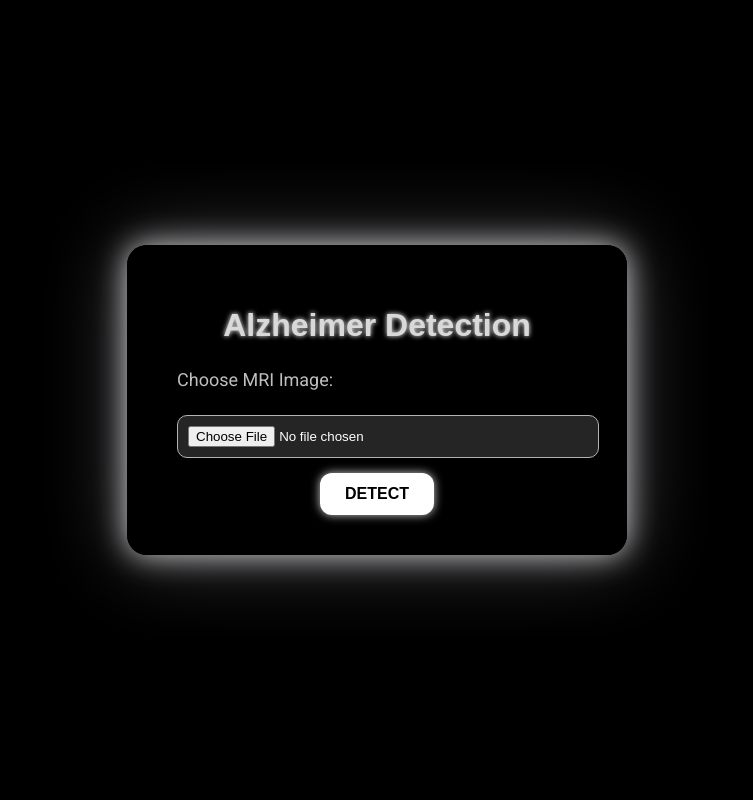
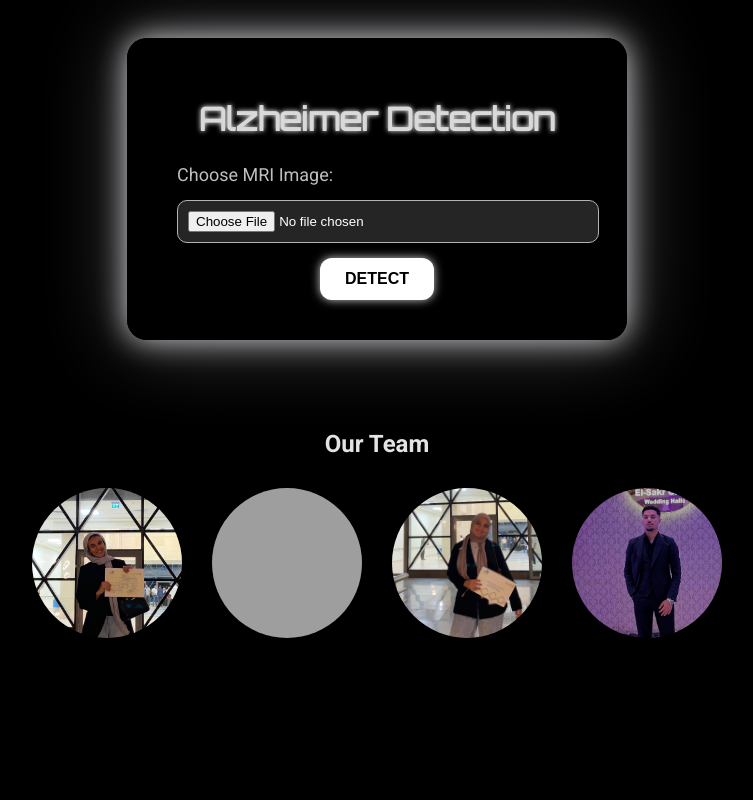
Before and after one commit to eman-sabry/alzheimer-prediction, a Flask app: page / in a window 1280 px wide. Shown: the whole page, without its empty margins (263-1016 px from the left). Run offline with Flask 3, Linux system fonts and the light colour scheme; grey boxes are pictures that could not be loaded.

Commit message:
add team section

```diff
--- a/static/style.css
+++ b/static/style.css
@@ -1,13 +1,15 @@
 
 body {
-    font-family: 'Roboto', sans-serif;
+  font-family: 'Roboto', sans-serif;
  background-color: #000000;
     display: flex;
+    fleX-direction: column;
     justify-content: center;
     align-items: center;
-    height: 100vh;
-    margin: 0;
+    padding-top: 30px;
+
     color: #e0e0e0;
+    overflow-y: scroll;
 }
 
 .container {
@@ -17,11 +19,13 @@
     box-shadow: 0 0 30px #cbcacc, 0 0 80px #504f53;
     text-align: center;
     width: 400px;
+    margin-bottom: 20px;
 
 }
 
 h1 {
-    font-family: 'Orbitron', sans-serif;
+     font-family: 'Orbitron',
+     sans-serif;
     color: #d9d9d9;
     margin-bottom: 25px;
     text-shadow: 0 0 5px #ffffff;
@@ -29,8 +33,6 @@
 label {
     text-align: left;
     font-size: 18px;
-
-    margin-bottom: 10px;
     display: block;
     color: #bfbfbf;
 }
@@ -87,3 +89,54 @@
     border-radius: 15px;
     box-shadow: 0 5px 20px rgba(0, 0, 0, 0.5);
 }
+ section#team {
+     text-align: center;
+     padding: 50px 20px;
+ }
+
+ section#team h2 {
+     margin-bottom: 30px;
+     color: #e3e3e3;
+ }
+
+ .team-container {
+     display: flex;
+     justify-content: center;
+     flex-wrap: wrap;
+     gap: 30px;
+ }
+
+ .member-card {
+     position: relative;
+     width: 150px;
+     cursor: pointer;
+     transition: transform 0.3s;
+ }
+
+ .member-card img {
+     width: 150px;
+     height: 150px;
+     border-radius: 50%;
+     object-fit: cover;
+     transition: transform 0.3s;
+ }
+
+ .member-card:hover img {
+     transform: scale(1.1);
+ }
+
+ .member-name {
+     position: absolute;
+     bottom: -30px;
+     width: 100%;
+     text-align: center;
+     font-weight: bold;
+     color: #007acc;
+     opacity: 0;
+     transition: opacity 0.3s, bottom 0.3s;
+ }
+
+ .member-card:hover .member-name {
+     opacity: 1;
+     bottom: -40px;
+ }
--- a/templates/index.html
+++ b/templates/index.html
@@ -3,6 +3,7 @@
 <head>
     <meta charset="UTF-8">
     <title>Alzheimer Prediction</title>
+      <link href="https://fonts.googleapis.com/css2?family=Roboto:wght@400;700&family=Orbitron&display=swap" rel="stylesheet">
     <link href="https://fonts.googleapis.com/css2?family=Roboto:wght@400;700&family=Pacifico&display=swap" rel="stylesheet">
     <link rel="stylesheet" href="{{ url_for('static', filename='style.css') }}">
 </head>
@@ -22,6 +23,28 @@
                 <img src="{{ url_for('static', filename='uploads/' + filename) }}" width="250">
             </div>
         {% endif %}
+
     </div>
+    <section id="team">
+  <h2>Our Team</h2>
+  <div class="team-container">
+    <div class="member-card" onclick="showAlert('Sara mohammed')">
+      <img src="/static//image//saaara.jpg" alt="Sara">
+      <div class="member-name">Sara mohammed </div>
+    </div>
+    <div class="member-card" onclick="showAlert('abdelrahman essam')">
+      <img src="adbelrahman.jpg" alt="abdelrahman">
+      <div class="member-name">abdelrahman essam</div>
+    </div>
+    <div class="member-card" onclick="showAlert('Eman ')">
+      <img src="/static//image/emo.jpg" alt="Eman sabry">
+      <div class="member-name">Eman sabry </div>
+    </div>
+    <div class="member-card" onclick="showAlert('khaled maaiof')">
+      <img src="/static/image/khaled.jpg" alt="khaled">
+      <div class="member-name">khaled maaiof</div>
+    </div>
+  </div>
+</section>
 </body>
 </html>
```
Also changed, not shown: static/image/emo.jpg (added), static/image/khaled.jpg (added), static/image/saaara.jpg (added).
